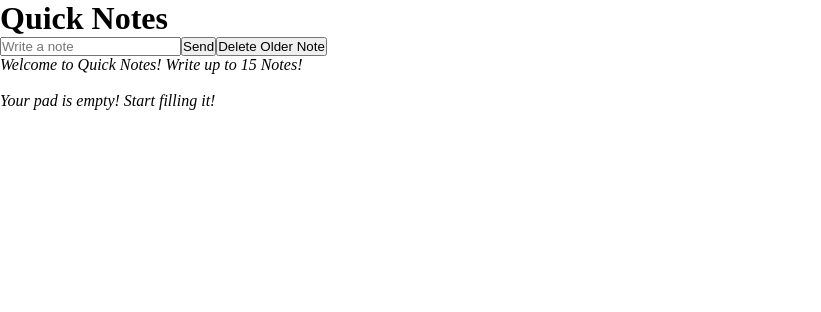
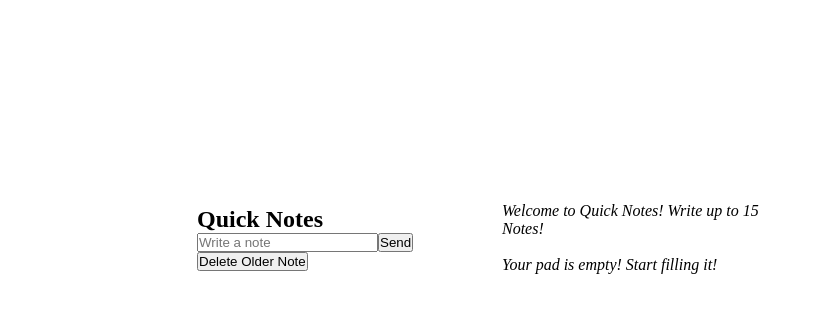
Before and after one commit to johanjoyce/quick-notes, a plain HTML site: page index.html in a window 1280 px wide. Shown: the whole page, without its empty margins (0-821 px from the left). Drawn offline with Linux system fonts and the light colour scheme.

Commit message:
Adicionando estilo

```diff
--- a/index.html
+++ b/index.html
@@ -7,17 +7,18 @@
     <title>Document</title>
 </head>
 <body>
-    <h1 class="titulo">Quick Notes</h1>
 
-
-    <section class="inserir-mensagens">
+<section class="app">
+    <div class="inserir-mensagens">
+        <h1 class="titulo">Quick Notes</h1>
         <input type="text" name="" id="mensagem" placeholder="Write a note"><button onclick="adicionarMensagem()" type="">Send</button><button onclick="excluirMensagem()" type="">Delete Older Note</button>
         <h6 class="alerta"></h6>
-    </section>
+    </div>
 
-    <section id="mensagem-lista">
+    <div id="mensagem-lista">
         <p id="mensagem-unitaria"><i>Welcome to Quick Notes! Write up to 15 Notes!<br><br>Your pad is empty! Start filling it!</i></p>
-    </section>
+    </div>
+</section>
 
     <script src="script.js"></script>
 
--- a/style.css
+++ b/style.css
@@ -3,7 +3,17 @@
     padding: 0;
 }
 
-.apagar {
-    font-size: 10px;
-    cursor: pointer;
+
+.app {
+    margin: 15%;
+    align-items: center;
+    display: flex;
+    flex-wrap: wrap;
+    width: 60vw;
 }
+
+.inserir-mensagens, #mensagem-lista, #mensagem-unitaria {
+    padding: 5px;
+    box-sizing: border-box;
+    width: 300px;
+}
```
